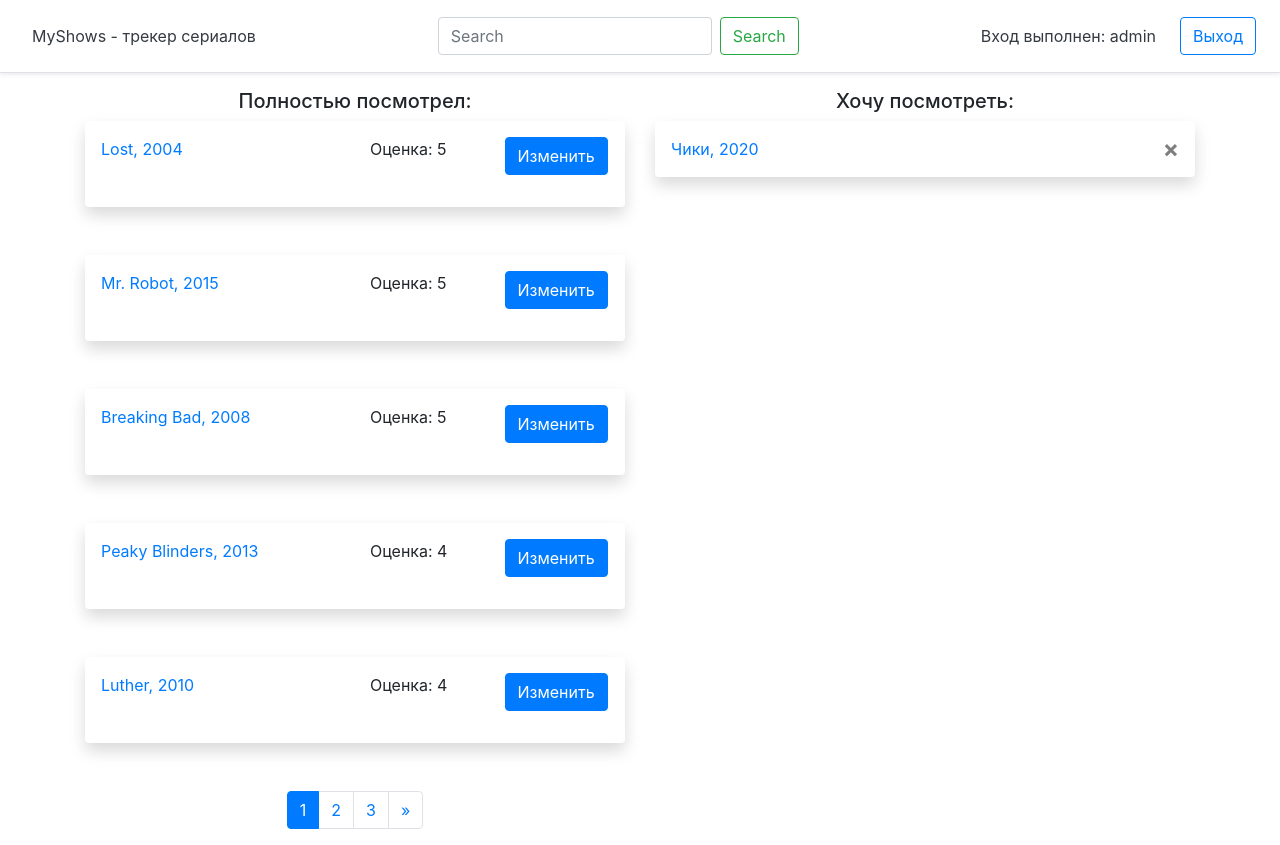
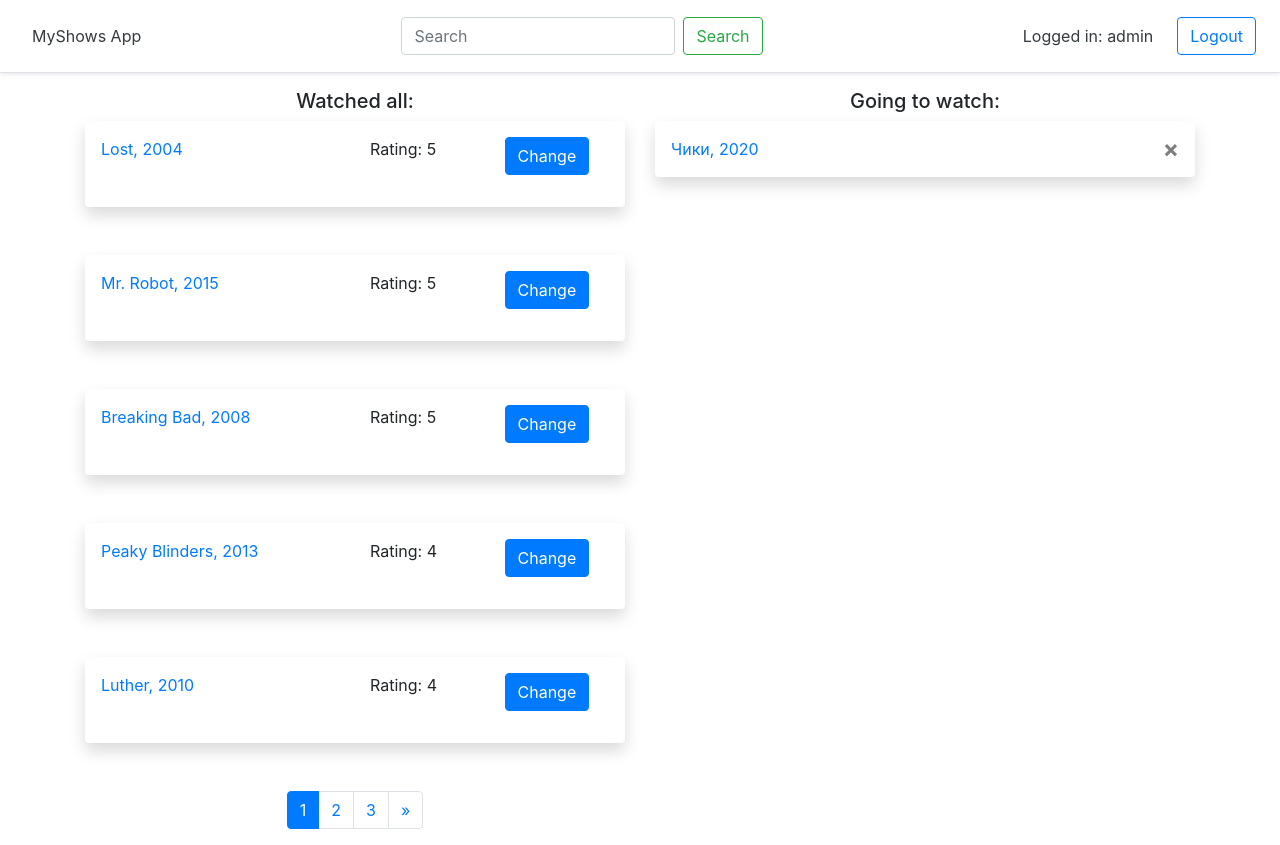
Before and after one commit to incx07/myshows-tracker, a Django app: page / in a window 1280 px wide. Run offline with Django 3.2, Linux system fonts and the light colour scheme; a user stored in the database is signed in; data comes from the database, SQL or seed files in the repository; both versions use the stored data as it was after the commit; some libraries are stand-ins or nearby versions.

Commit message:
templates were translated

```diff
--- a/tracker/templates/registration/login.html
+++ b/tracker/templates/registration/login.html
@@ -35,7 +35,7 @@
 </form>
 
 {# Assumes you setup the password_reset view in your URLconf #}
-<p><a href="{% url 'password_reset' %}">Забыли пароль?</a></p>
-<p><a href="{% url 'register' %}">Регистрация</a></p>
+<p><a href="{% url 'password_reset' %}">Forgot your password?</a></p>
+<p><a href="{% url 'register' %}">Registration?</a></p>
 
 {% endblock %}
--- a/tracker/templates/tracker/base.html
+++ b/tracker/templates/tracker/base.html
@@ -3,13 +3,13 @@
 <html lang="ru">
 <head>
   <meta charset="utf-8">
-  <title>MyShows - мои сериалы</title>
+  <title>MyShows App</title>
   <link rel="stylesheet" href="https://stackpath.bootstrapcdn.com/bootstrap/4.4.1/css/bootstrap.min.css">
 </head>
 
 <body>
   <div class="d-flex flex-column flex-md-row align-items-center p-3 px-md-4 mb-3 bg-white border-bottom shadow-sm">
-    <a class="p-2 text-dark" href="{% url 'index' %}">MyShows - трекер сериалов</a>
+    <a class="p-2 text-dark" href="{% url 'index' %}">MyShows App</a>
     <div class="mx-auto">
       <form class="form-inline my-2 my-lg-0" method="get" action="{% url 'search_list' %}">
         <input class="form-control mr-sm-2" type="search" placeholder="Search" aria-label="Search" name="search">
@@ -18,11 +18,11 @@
     </div>
     {% if user.is_authenticated %}
     <nav class="my-2 my-md-0 mr-md-3">
-      <a class="p-2 text-dark">Вход выполнен: {{ user.username }}</a>
+      <a class="p-2 text-dark">Logged in: {{ user.username }}</a>
     </nav>
-      <a class="btn btn-outline-primary" href="{% url 'logout' %}?next={{request.path}}">Выход</a>
+      <a class="btn btn-outline-primary" href="{% url 'logout' %}?next={{request.path}}">Logout</a>
     {% else %}
-      <a class="btn btn-outline-primary" href="{% url 'login' %}">Вход / Регистрация</a>
+      <a class="btn btn-outline-primary" href="{% url 'login' %}">Login / Registration</a>
     {% endif %}
   </div>
   <div class="container">
--- a/tracker/templates/tracker/index.html
+++ b/tracker/templates/tracker/index.html
@@ -3,7 +3,7 @@
 {% block content %}
 <div class="row">
   <div class="col-sm">
-    <h5 class="text-center">Полностью посмотрел:</h5>
+    <h5 class="text-center">Watched all:</h5>
     {% for serial in serials_complete %}
     <div class="shadow p-3 mb-5 bg-white rounded">
       <div class="row">
@@ -18,17 +18,17 @@
           </div>
 
           <div class="col">
-            <button type="submit" name="set_rating" value="{{ serial.myshows_id }}" class="btn btn-primary">Сохранить</button>
+            <button type="submit" name="set_rating" value="{{ serial.myshows_id }}" class="btn btn-primary">Save</button>
           </div>
         </form>
         {% else %}
         <div class="col">
-          Оценка: {{ serial.rating }}
+          Rating: {{ serial.rating }}
         </div>
         <div class="col">
           <form action="" method="post">
             {% csrf_token %}
-            <button type="submit" name="change_rating" value="{{ serial.myshows_id }}" class="btn btn-primary">Изменить</button>
+            <button type="submit" name="change_rating" value="{{ serial.myshows_id }}" class="btn btn-primary">Change</button>
           </div>
           {% endif %}
         </form>
@@ -39,7 +39,7 @@
     </div>
 
   <div class="col-sm">
-    <h5 class="text-center">Хочу посмотреть:</h5>
+    <h5 class="text-center">Going to watch:</h5>
     {% for serial in serials_later %}
     <div class="shadow p-3 mb-5 bg-white rounded">
       <div class="row">
--- a/tracker/templates/tracker/search.html
+++ b/tracker/templates/tracker/search.html
@@ -10,7 +10,7 @@
 
     {% empty %}
       <div class="list-group list-group-flush">
-        <p>По вашему запросу ничего не найдено...</p>
+        <p>No results...</p>
       </div>
 
     {% endfor %}
```
Also changed, not shown: tracker/templates/tracker/detail.html (+4 -4 lines), db.sqlite3.
